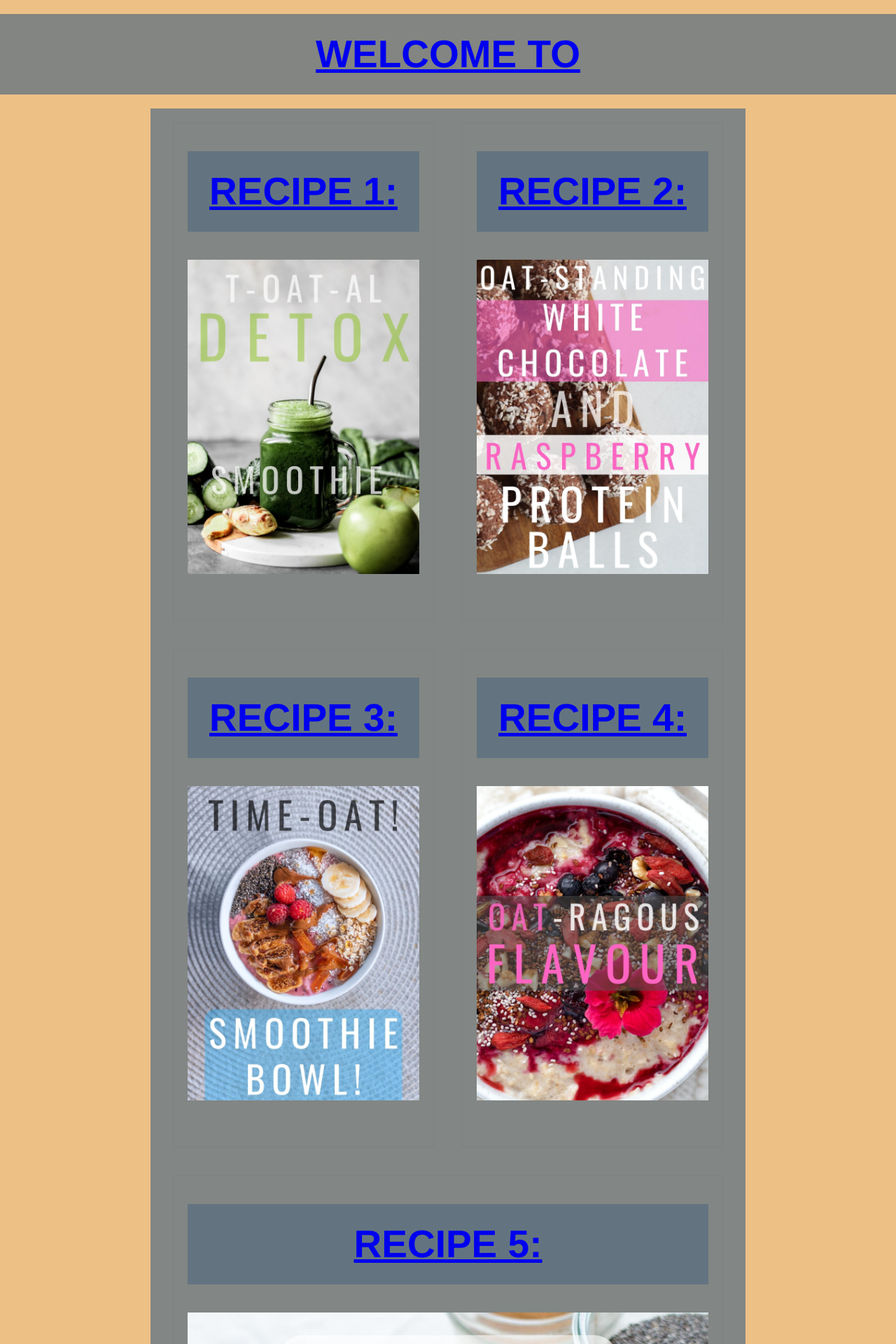
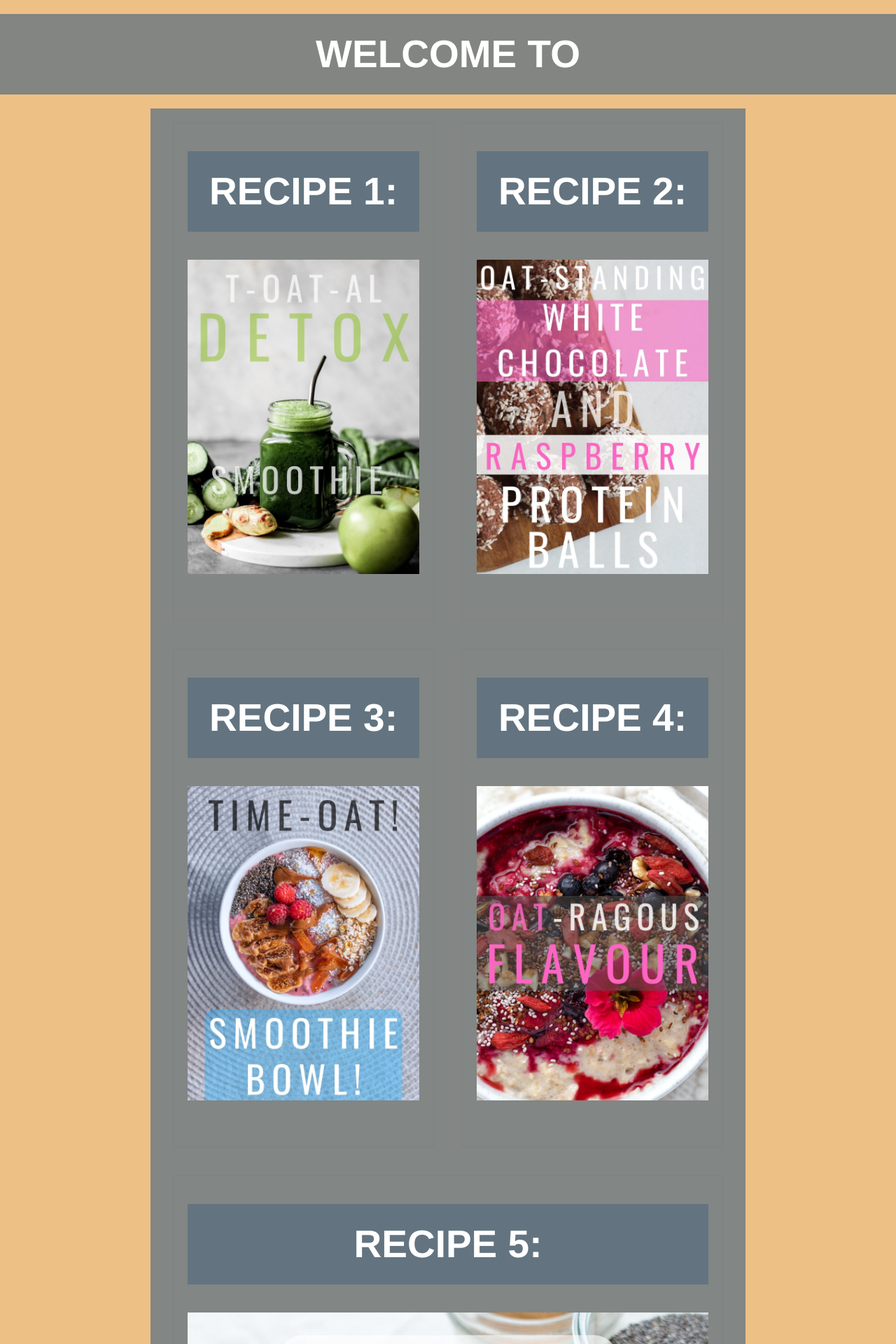
Before and after one commit to natalied0uglas/TheOatsOath, a Jekyll site: the page built from pages/recipelisting.md, in a window 1280 px wide. Shown: the top 1920 px of the page at 70% size. Built offline with Jekyll 4.4.1, drawn with Linux system fonts in a browser that asks for light colours.

Commit message:
Update recipes.css

```diff
--- a/styles/recipes.css
+++ b/styles/recipes.css
@@ -48,6 +48,22 @@ main {
 
 
 }
+
+
+.recipe-teaser a {
+
+text-decoration: none;
+color: white;
+
+}
+
+.site-title a {
+
+  text-decoration: none;
+  color: white;
+
+}
+
 
 /* the rest is up to you */
 
```
